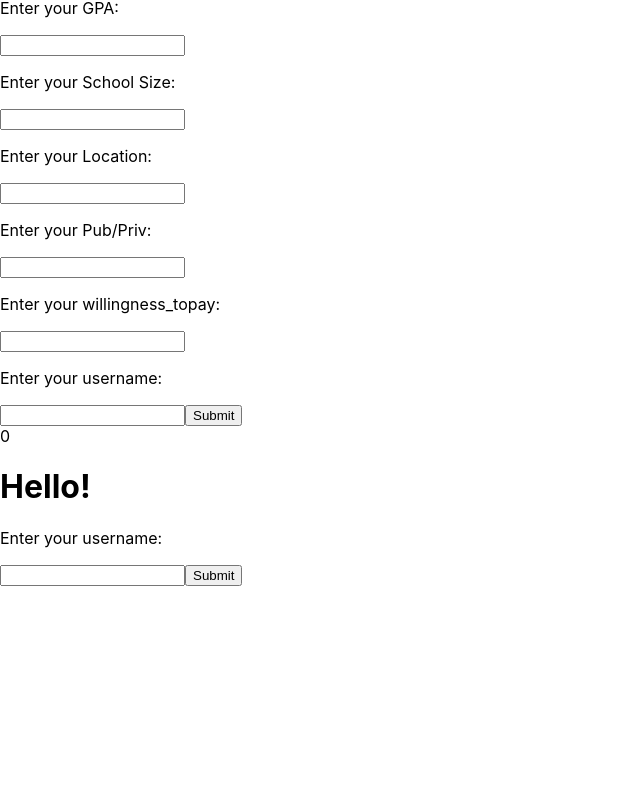
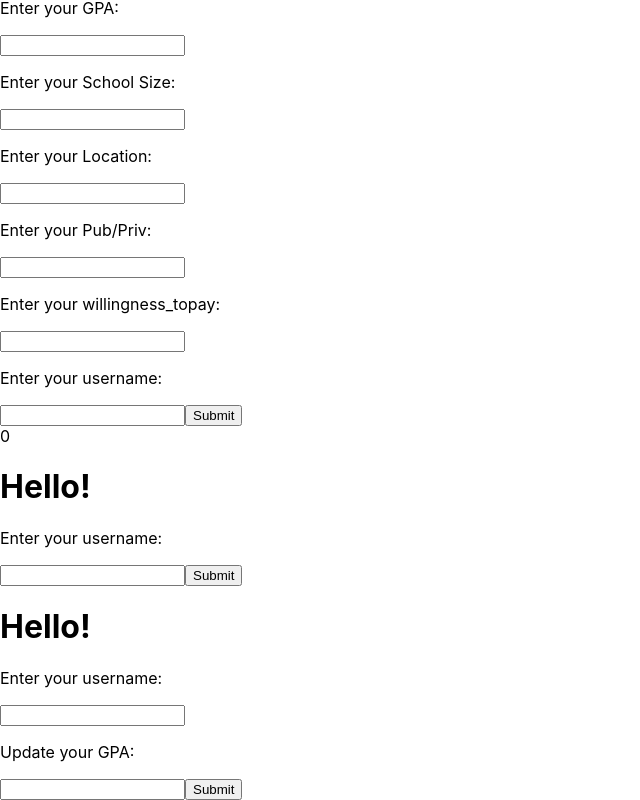
Before and after one commit to DouglasRYoung/TIGERBASE_1, a React (Create React App) app: page / in a window 1280 px wide. Shown: the part 306-1106 px from the top of the page, without its empty margins (0-640 px from the left). Before the commit the page ends 892 px from the top, so only its background shows below. Built offline with nearby package versions, Linux system fonts and the light colour scheme; no server answers.

Commit message:
UpdateForm
update

```diff
--- a/src/App.jsx
+++ b/src/App.jsx
@@ -3,6 +3,7 @@ import React, { useState, useEffect } from 'react';
 import './App.css';
 import Form from "./Form.jsx";
 import MiniForm from "./MiniForm";
+import UpdateForm from "./UpdateForm";
 
 function App() {
   const [student, setStudent] = useState(0);
@@ -20,6 +21,7 @@ function App() {
     <Form />
   {student}
   <MiniForm />
+  <UpdateForm />
     </div>
   );
 }
--- /dev/null
+++ b/src/UpdateForm.jsx
@@ -0,0 +1,64 @@
+import React from 'react';
+
+
+class UpdateForm extends React.Component {
+    constructor(props) {
+      super(props);
+      this.state = {
+        username: '',
+        gpa: ''
+      };
+      this.handleSubmit = this.handleSubmit.bind(this)
+      this.myChangeHandler = this.myChangeHandler.bind(this)
+    }
+
+
+    myChangeHandler (e) {
+      this.setState({
+        [e.target.name]: e.target.value
+      });
+    }
+
+    handleSubmit(event) {
+      console.log('this happened')
+      let state = this.state
+
+  fetch('/st_update', {
+    method: 'POST',
+    body: JSON.stringify({
+        "username" : state.username,
+        "gpa" : state.gpa
+        })
+  })
+  console.log(this.state.username)
+      event.preventDefault();
+    }
+
+
+
+    render() {
+      return (
+        <form onSubmit={this.handleSubmit}>
+        <h1>Hello!</h1>
+
+        <p>Enter your username:</p>
+        <input
+          type='text'
+          name='username'
+          value = {this.state.username}
+          onChange={this.myChangeHandler}
+        />
+        <p>Update your GPA:</p>
+        <input
+          type='text'
+          name='gpa'
+          value = {this.state.gpa}
+          onChange={this.myChangeHandler}
+        />
+        <input type="submit" value="Submit"
+        />
+        </form>
+      );
+    }
+  }
+  export default UpdateForm;
```
Also changed, not shown: package.json (+3 -4 lines), 1 other file (tests, documents, lock files or other folders).
